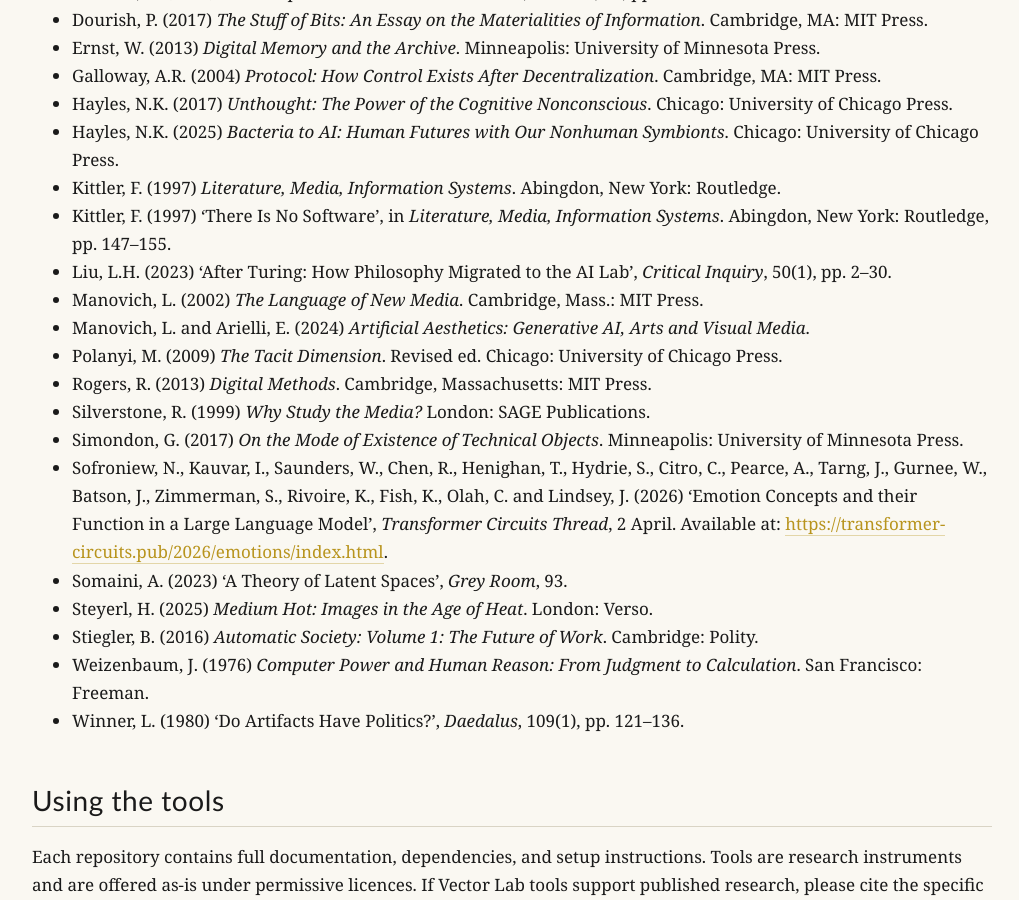
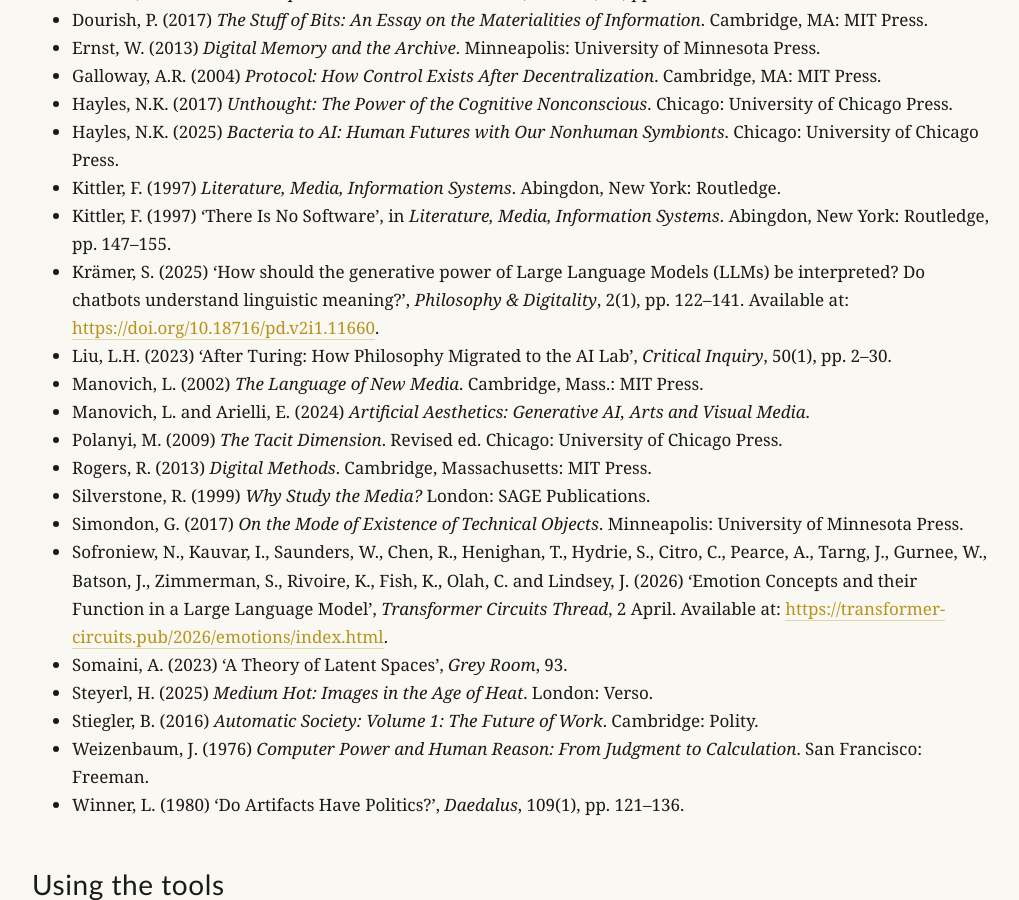
Before and after one commit to vector-lab-tools/vector-lab-tools.github.io, a Jekyll site: the page built from index.md, in a window 1280 px wide and 900 px high, scrolled down 5545 px. Shown: the whole window, without its empty margins (128-1147 px from the left). Built offline with Jekyll 4.4.1, drawn with Linux system fonts in a browser that asks for light colours.

Commit message:
Further reading: add Krämer (2025) on LLM meaning
Krämer, S. (2025) 'How should the generative power of Large Language
Models (LLMs) be interpreted? Do chatbots understand linguistic
meaning?', Philosophy & Digitality, 2(1), pp. 122-141.

Supported-by: Claude

```diff
--- a/index.md
+++ b/index.md
@@ -162,6 +162,7 @@ Wider background in media theory, critical theory of technology, and the pre-his
 - Hayles, N.K. (2025) *Bacteria to AI: Human Futures with Our Nonhuman Symbionts*. Chicago: University of Chicago Press.
 - Kittler, F. (1997) *Literature, Media, Information Systems*. Abingdon, New York: Routledge.
 - Kittler, F. (1997) ‘There Is No Software’, in *Literature, Media, Information Systems*. Abingdon, New York: Routledge, pp. 147–155.
+- Krämer, S. (2025) ‘How should the generative power of Large Language Models (LLMs) be interpreted? Do chatbots understand linguistic meaning?’, *Philosophy & Digitality*, 2(1), pp. 122–141. Available at: <https://doi.org/10.18716/pd.v2i1.11660>.
 - Liu, L.H. (2023) ‘After Turing: How Philosophy Migrated to the AI Lab’, *Critical Inquiry*, 50(1), pp. 2–30.
 - Manovich, L. (2002) *The Language of New Media*. Cambridge, Mass.: MIT Press.
 - Manovich, L. and Arielli, E. (2024) *Artificial Aesthetics: Generative AI, Arts and Visual Media*.
```
